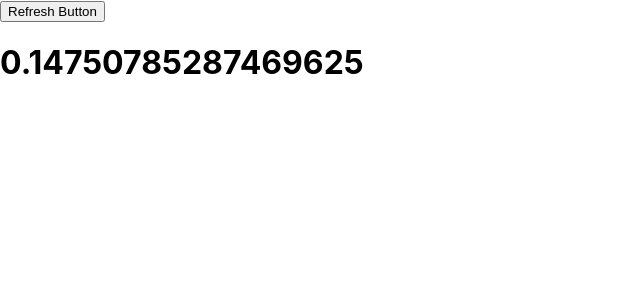
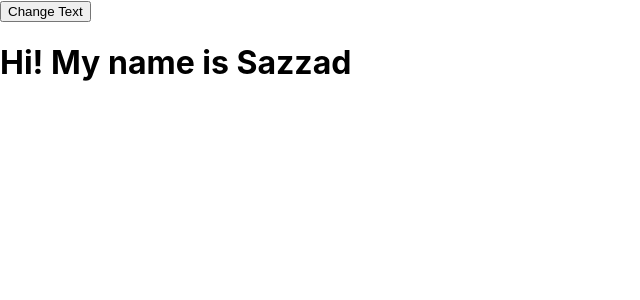
Before and after one commit to sazzadshakhbd/react, a React (Create React App) app in the folder Learn React/my-app/: page / in a window 1280 px wide. Shown: the top 300 px of the page, without its empty margins (0-640 px from the left). Built offline with nearby package versions, Linux system fonts and the light colour scheme.

Commit message:
intro of render & hydrate dom method

```diff
--- a/Learn React/my-app/src/App.js
+++ b/Learn React/my-app/src/App.js
@@ -1,9 +1,9 @@
-import Refresh from "./mycomponents/Refresh";
+import RenderHydrateMethod from "./mycomponents/RenderHydrateMethod";
 
 function App() {
   return (
     <div className="App">
-      <Refresh></Refresh>
+      <RenderHydrateMethod></RenderHydrateMethod>
     </div>
   );
 }
--- /dev/null
+++ b/Learn React/my-app/src/mycomponents/RenderHydrateMethod.jsx
@@ -0,0 +1,22 @@
+import React, {Component} from 'react';
+import ReactDom from 'react-dom';
+
+class RenderHydrateMethod extends Component {
+  myFun() {
+    var container = document.getElementById('myId');
+    var element = <h2>Sazzad</h2>;
+    var callback = function() {
+      alert('hi!');
+    };
+    ReactDom.hydrate(element, container, callback)
+  }
+  render(){
+    return(
+      <div>
+        <button onClick={this.myFun}>Change Text</button>
+        <h1 id="myId">Hi! My name is Sazzad</h1>
+      </div>
+    )
+  }
+}
+export default RenderHydrateMethod
```
